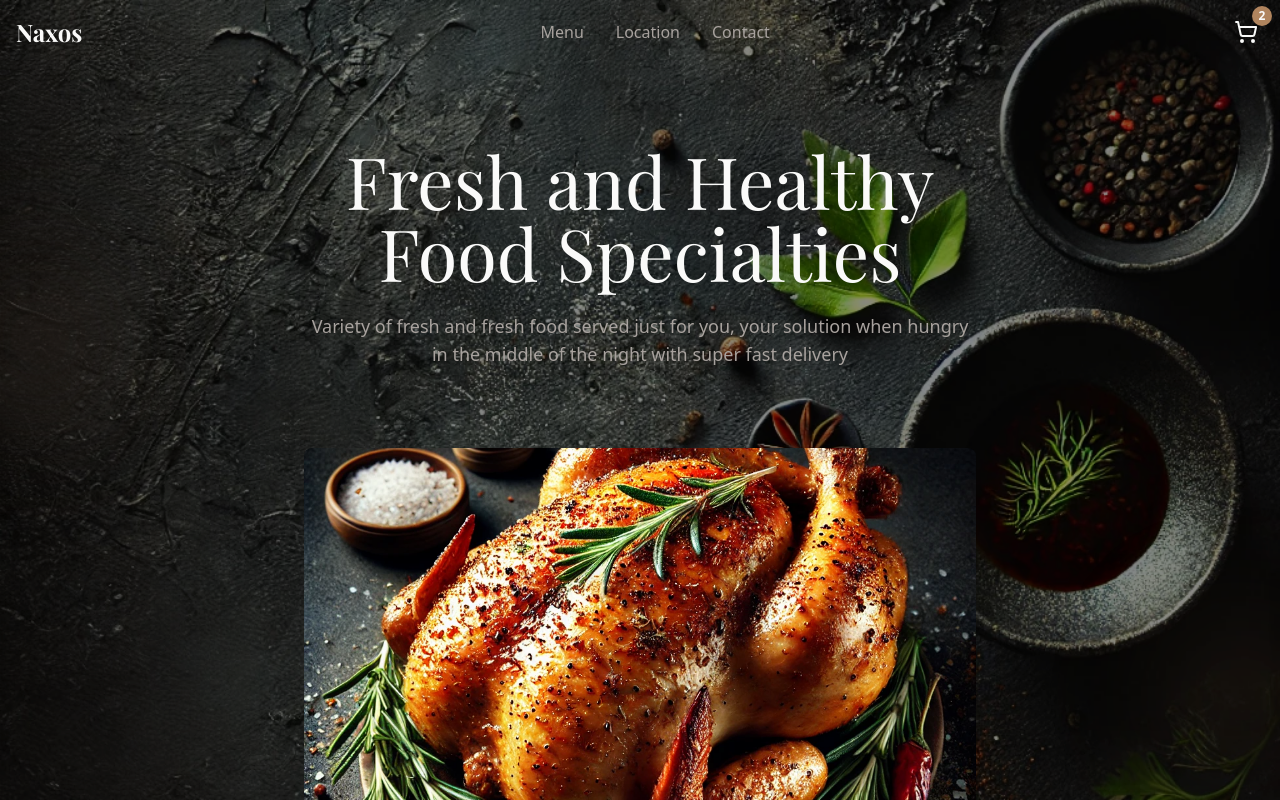
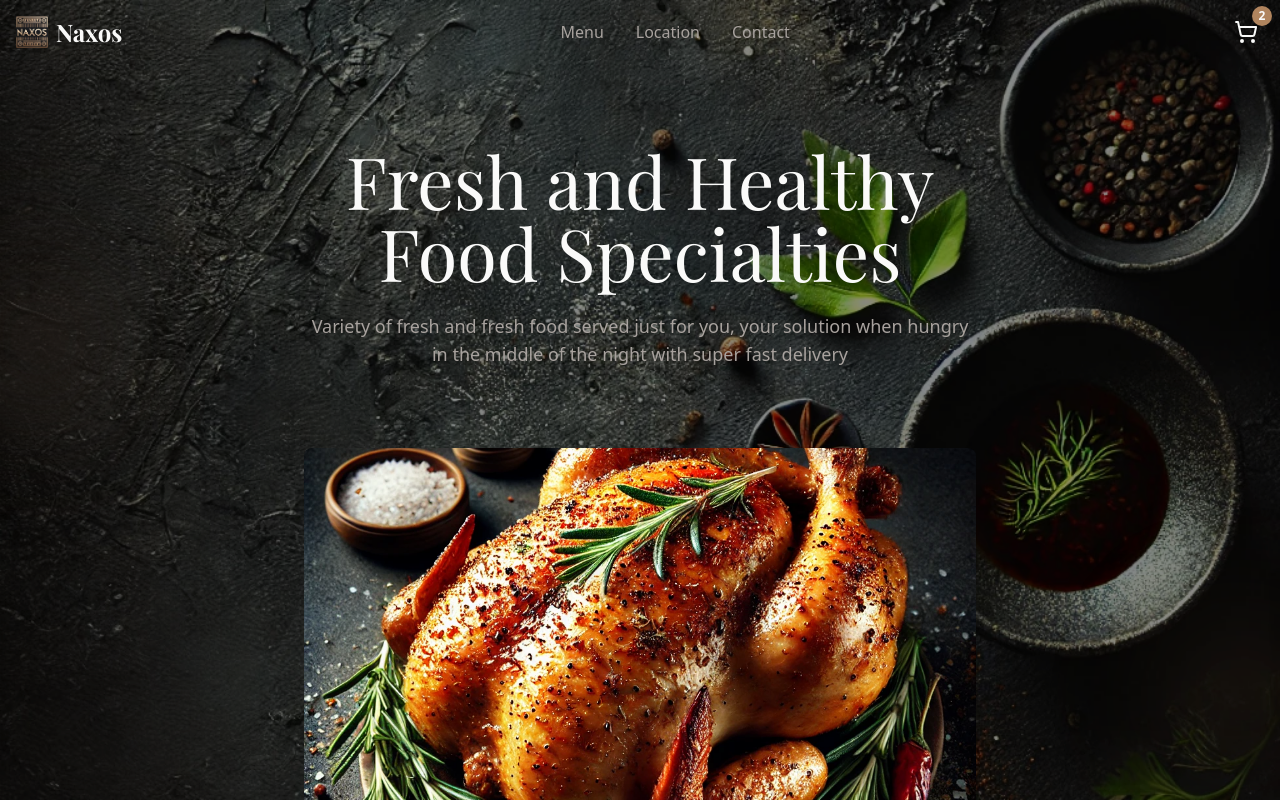
Before and after one commit to rodeloescueta/naxos-1, a Next.js app: page / in a window 1280 px wide. Shown: the top 800 px of the page. Built offline with nearby package versions, Linux system fonts and the light colour scheme; a web font is replaced by a local one.

Commit message:
Add favicon and logo to website layout and navbar

```diff
--- a/src/app/layout.tsx
+++ b/src/app/layout.tsx
@@ -10,6 +10,10 @@ const playfair = Playfair_Display({
 export const metadata: Metadata = {
   title: "Naxos - Fresh and Healthy Food Delivery",
   description: "Fresh and healthy food delivered to your doorstep",
+  icons: {
+    icon: '/images/logo.png',
+    apple: '/images/logo.png',
+  },
 };
 
 export default function RootLayout({
--- a/src/components/Navbar.tsx
+++ b/src/components/Navbar.tsx
@@ -3,6 +3,7 @@
 import { ShoppingCart } from "lucide-react";
 import { Button } from "@/components/ui/button";
 import { motion } from "framer-motion";
+import Image from "next/image";
 
 const Navbar = () => {
   const scrollToSection = (sectionId: string) => {
@@ -28,6 +29,15 @@ const Navbar = () => {
             whileHover={{ scale: 1.05 }}
             whileTap={{ scale: 0.95 }}
           >
+            <div className="relative w-8 h-8">
+              <Image
+                src="/images/logo.png"
+                alt="Naxos Logo"
+                fill
+                className="object-contain"
+                priority
+              />
+            </div>
             <span className="text-2xl font-bold font-display text-foreground">Naxos</span>
           </motion.button>
 
```
Also changed, not shown: public/images/logo.png (added).
